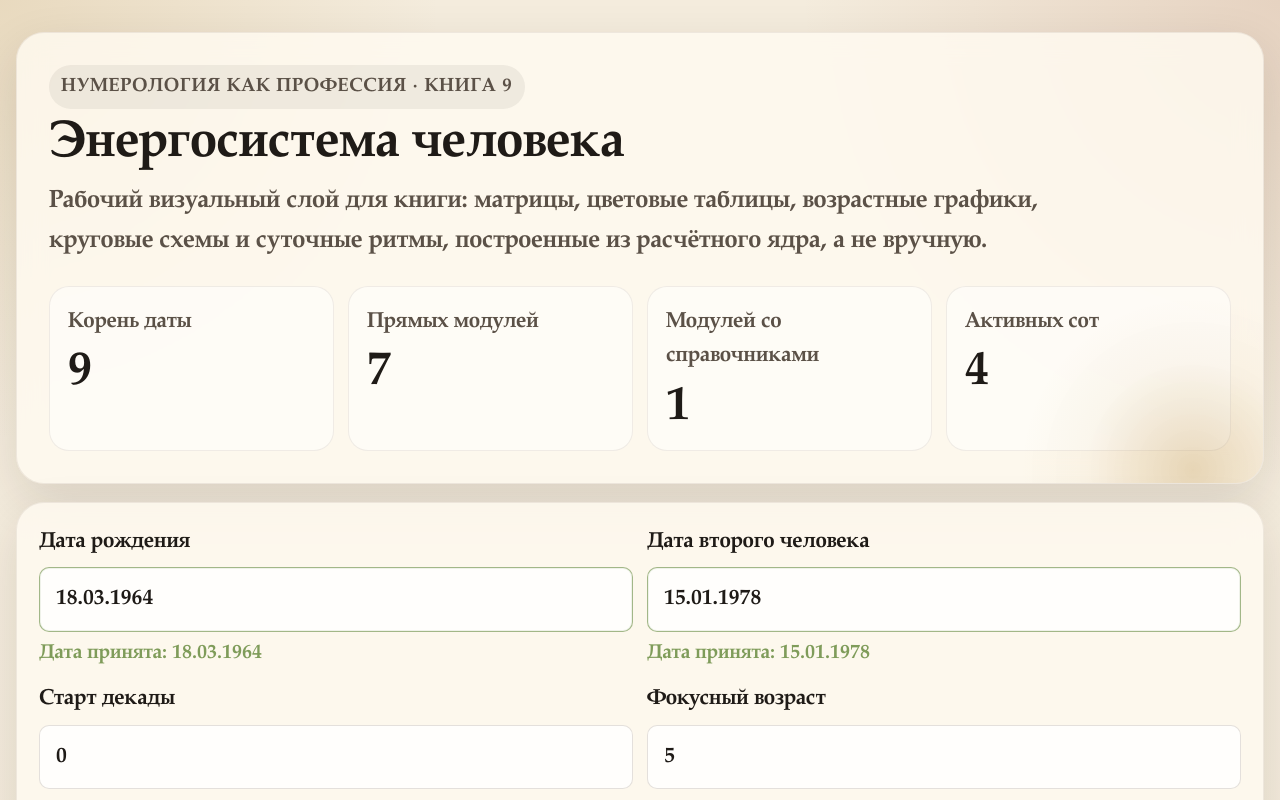
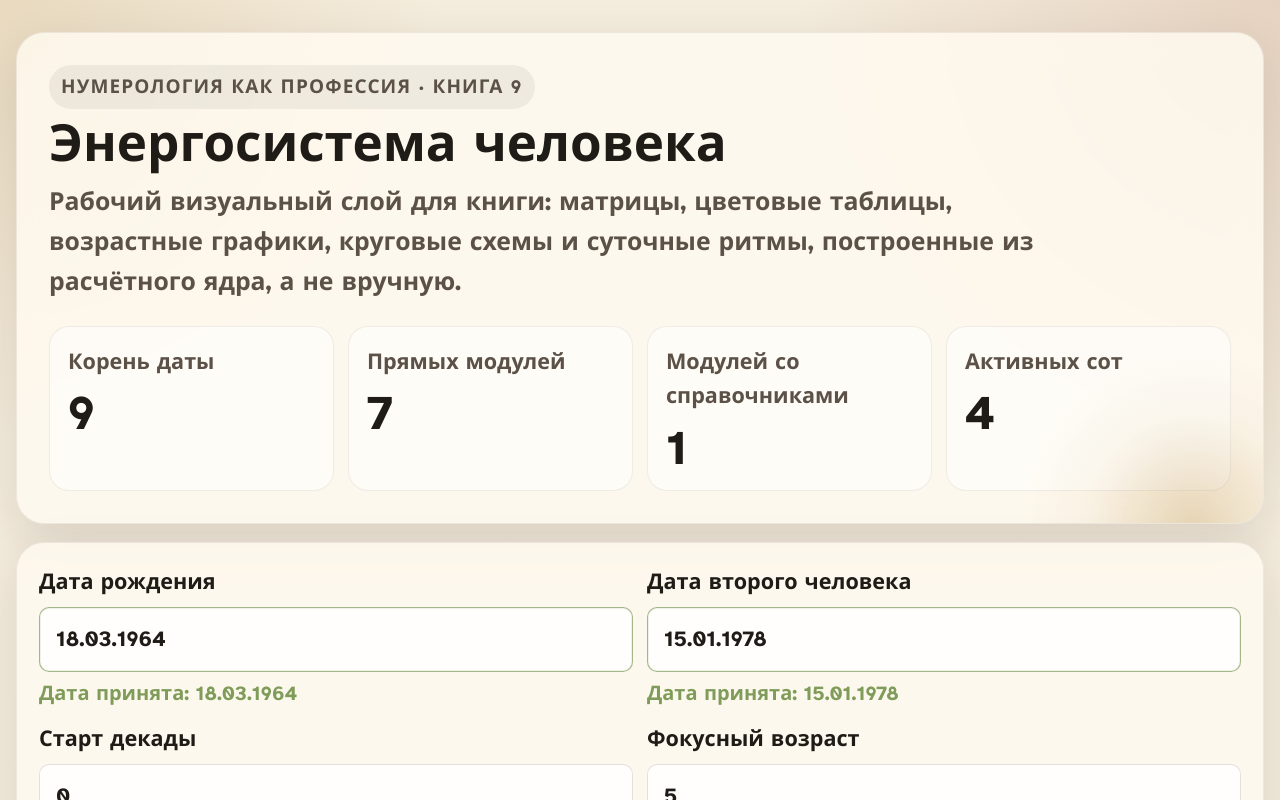
Before and after one commit to kirill-dorkin/mom3, a React (Vite) app: page / in a window 1280 px wide. Shown: the top 800 px of the page. Built offline with nearby package versions, Linux system fonts and the light colour scheme.

Commit message:
Add readable bundled UI font

```diff
--- a/package.json
+++ b/package.json
@@ -17,14 +17,15 @@
     "check": "npm run build && npm run validate"
   },
   "dependencies": {
+    "@fontsource/atkinson-hyperlegible": "^5.2.8",
     "react": "^19.1.1",
     "react-dom": "^19.1.1"
   },
   "devDependencies": {
-    "@vitejs/plugin-react": "^5.0.2",
     "@types/node": "^24.3.0",
     "@types/react": "^19.1.12",
     "@types/react-dom": "^19.1.9",
+    "@vitejs/plugin-react": "^5.0.2",
     "tsx": "^4.20.5",
     "typescript": "^5.9.2",
     "vite": "^7.1.3"
--- a/src/web/main.tsx
+++ b/src/web/main.tsx
@@ -1,5 +1,7 @@
 import React from "react";
 import ReactDOM from "react-dom/client";
+import "@fontsource/atkinson-hyperlegible/400.css";
+import "@fontsource/atkinson-hyperlegible/700.css";
 import { App } from "./App";
 import "./styles.css";
 
--- a/src/web/styles.css
+++ b/src/web/styles.css
@@ -17,6 +17,8 @@
   --radius-lg: 20px;
   --radius-md: 14px;
   --radius-sm: 10px;
+  --font-ui: "Atkinson Hyperlegible", "Aptos", "Segoe UI", "Trebuchet MS", sans-serif;
+  --font-mono: "IBM Plex Mono", "SFMono-Regular", Consolas, monospace;
 }
 
 * {
@@ -40,10 +42,11 @@ body {
     radial-gradient(circle at top left, rgba(191, 152, 84, 0.22), transparent 22rem),
     radial-gradient(circle at top right, rgba(157, 79, 47, 0.16), transparent 24rem),
     linear-gradient(180deg, #f4ecdd 0%, #ece0cb 100%);
-  font-family: "Iowan Old Style", "Palatino Linotype", "Book Antiqua", Georgia, serif;
+  font-family: var(--font-ui);
   font-weight: 800;
   line-height: 1.6;
   text-rendering: optimizeLegibility;
+  font-synthesis: none;
 }
 
 input,
@@ -3993,12 +3996,12 @@ td {
 .circadian-chart__time,
 .circadian-chart__title {
   fill: var(--muted);
-  font-family: "IBM Plex Mono", "SFMono-Regular", Consolas, monospace;
+  font-family: var(--font-mono);
   font-size: 13px;
 }
 
 .circadian-chart__title {
-  font-family: "Iowan Old Style", "Palatino Linotype", "Book Antiqua", Georgia, serif;
+  font-family: var(--font-ui);
   font-size: 15px;
 }
 
```
Also changed, not shown: 1 other file (tests, documents, lock files or other folders).
